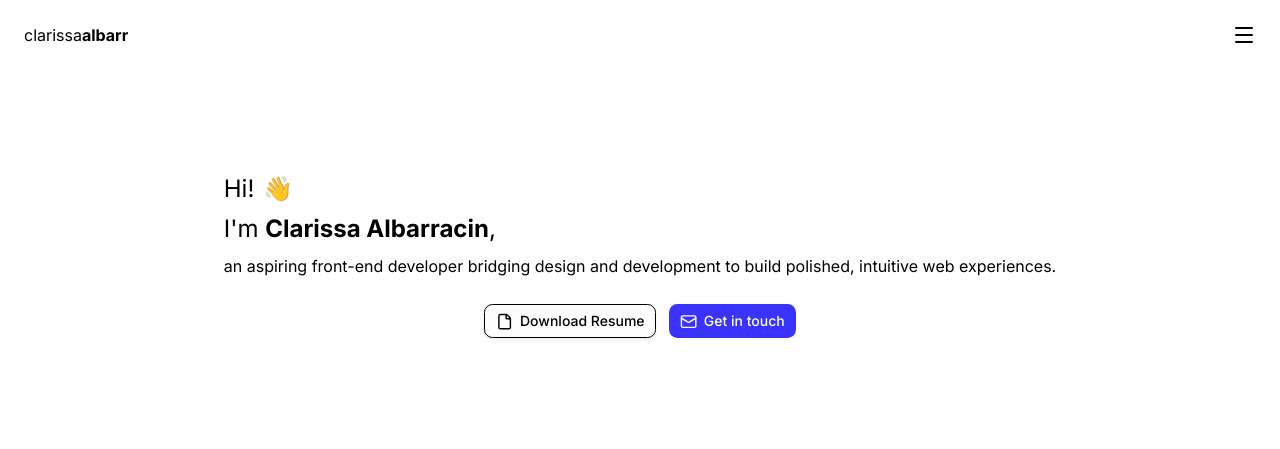
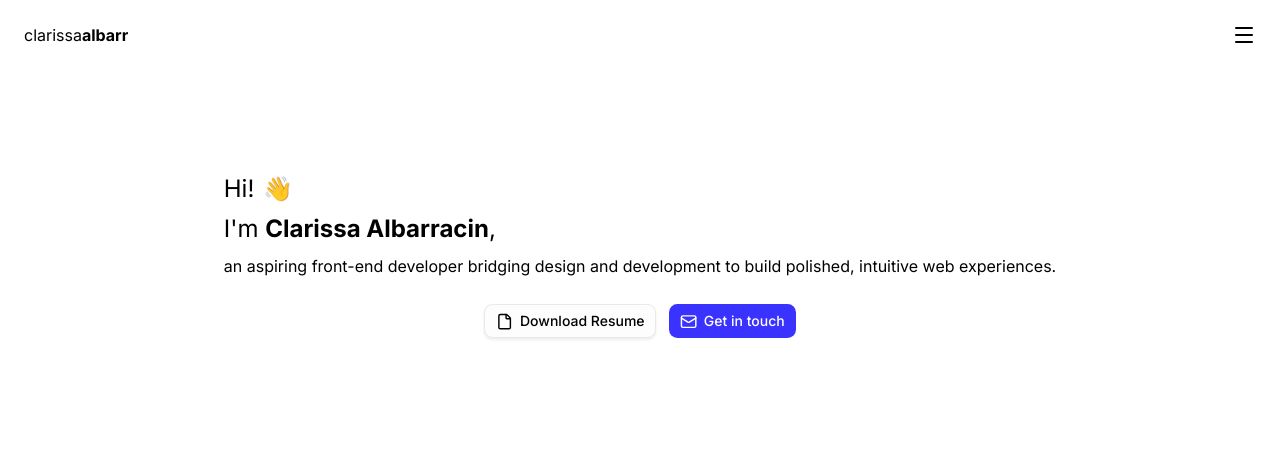
Before and after one commit to albarr15/albarr15.github.io, a React (Vite) app: page / in a window 1280 px wide. Shown: the top 449 px of the page. Built offline with nearby package versions, Linux system fonts and the light colour scheme.

Commit message:
Fixed border color

```diff
--- a/src/index.css
+++ b/src/index.css
@@ -211,4 +211,8 @@ body {
   [role="button"]:not(:disabled) {
     cursor: pointer;
   }
+
+  * {
+    border-color: var(--color-border);
+  }
 }
```
